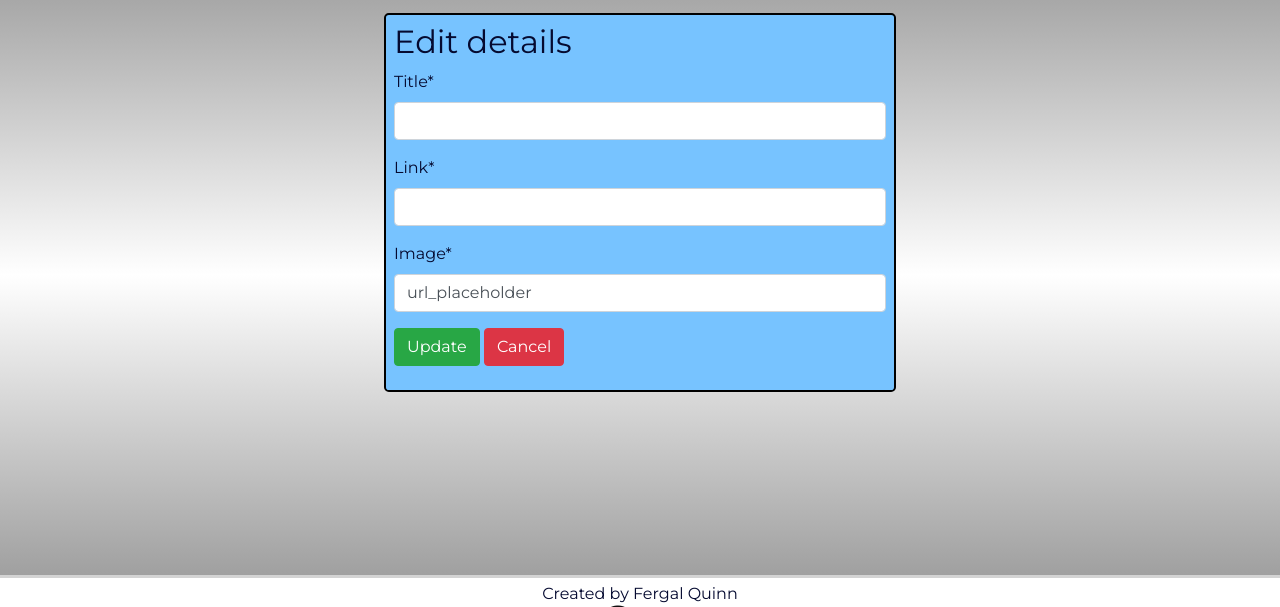
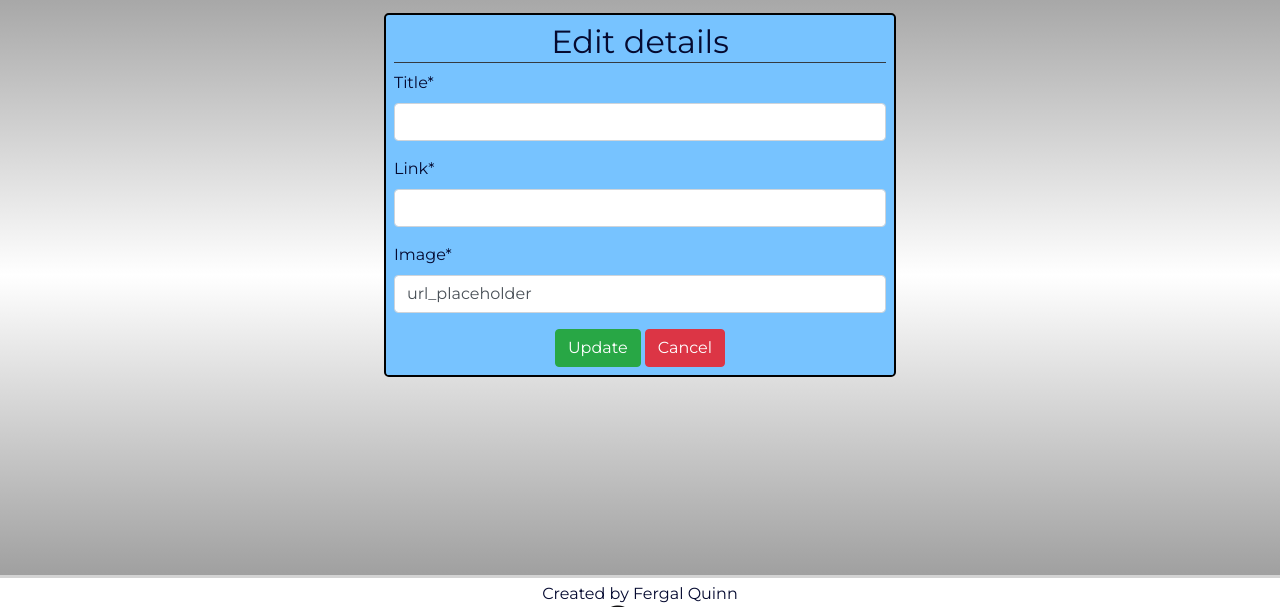
Before and after one commit to fergalquinn77/ci-project4-fq-linkbuilder, a Django app: template links/templates/links/edit_item.html in a window 1280 px wide. Shown: the part 125-732 px from the top of the page. Run offline with Django 3.2, Linux system fonts and the light colour scheme; the template is opened without the code that fills it: values that come from a table or form of the project are taken from there, others are empty; some libraries are stand-ins or nearby versions.

```diff
--- a/accounts/admin.py
+++ b/accounts/admin.py
@@ -4,4 +4,5 @@ from .models import profile
 
 @admin.register(profile)
 class CommentAdmin(admin.ModelAdmin):
-    pass
+    list_display = ('user', 'company_name')
+    search_fields = ['user', 'company_name']
--- a/links/admin.py
+++ b/links/admin.py
@@ -6,4 +6,4 @@ from .models import url_links
 @admin.register(url_links)
 class url_linksAdmin(admin.ModelAdmin):
     list_display = ('user', 'title')
-    search_fields = ['title']
+    search_fields = ['user','title']
--- a/links/templates/links/edit_item.html
+++ b/links/templates/links/edit_item.html
@@ -2,18 +2,18 @@
 {% load crispy_forms_tags %}
 {% block content %}
 <div class="jumbotron">
-    <h2>Edit details</h2>
+    <h2 class="text-center border-bottom border-dark">Edit details</h2>
     <form method="POST" action="" enctype="multipart/form-data">
         {% csrf_token %}
         {{ form|crispy }}
-        <div>
-            <p>
+        <div class="text-center">
+
                 <button type="submit" class="btn btn-success">
                     Update
                 </button>
                 <button class="btn btn-danger" type="button"
                     onclick="location.href='{% url 'links-home' %}'">Cancel</button>
-            </p>
+
         </div>
     </form>
 </div>
```
Also changed, not shown: README.md, 5 other files.
